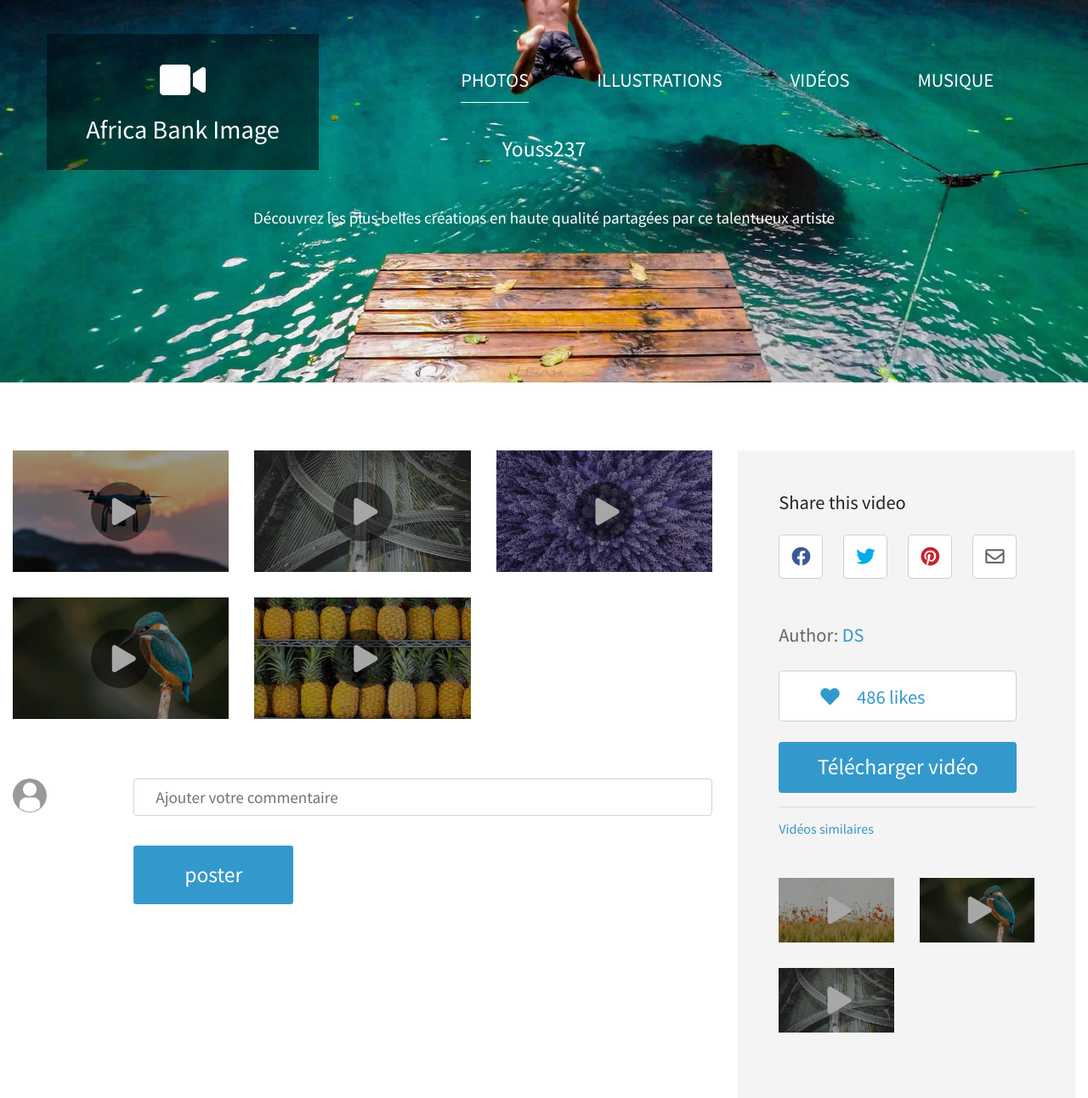
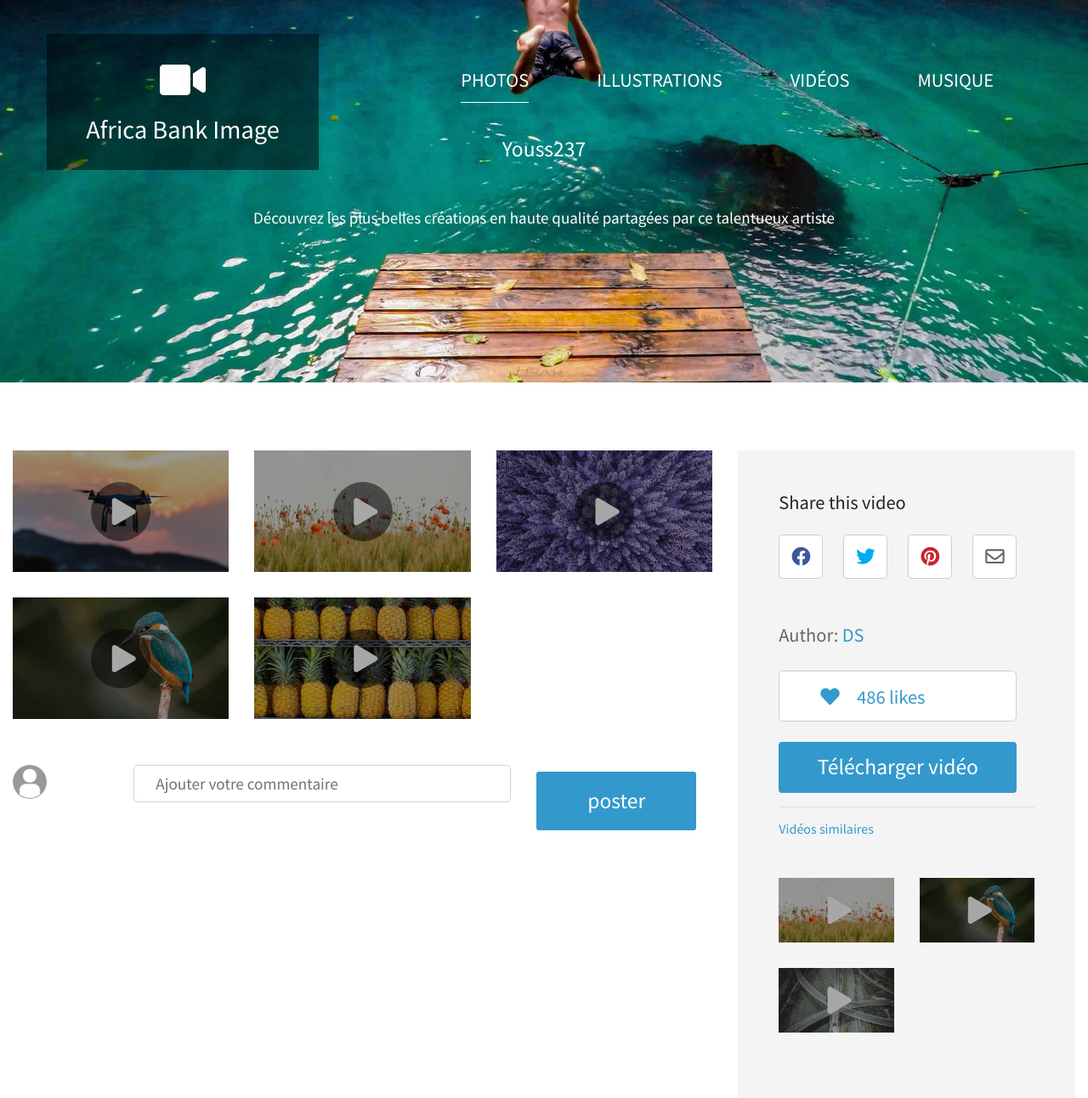
Before and after one commit to j2B237/Bank_Image_App, a Flask app: page /video-view in a window 1280 px wide. Shown: the top 1292 px of the page at 85% size. Run offline with Flask 2, Linux system fonts and the light colour scheme; some libraries are stand-ins or nearby versions.

Commit message:
remove row to card

```diff
--- a/Application/templates/main/video_page.html
+++ b/Application/templates/main/video_page.html
@@ -92,7 +92,7 @@ https://templatemo.com/tm-552-video-catalog
 
 								<div class="col-lg-4 col-md-6 col-sm-12 tm-catalog-item">
 		                            <div class="position-relative tm-thumbnail-container">
-		                                <img src="{{ url_for('static', filename='img/tn-02.jpg') }}" alt="Image" class="img-fluid tm-catalog-item-img">
+		                                <img src="{{ url_for('static', filename='img/tn-06.jpg') }}" alt="Image" class="img-fluid tm-catalog-item-img">
 		                                <a href="{{ url_for('main.video_page') }}" class="position-absolute tm-img-overlay">
 		                                    <i class="fas fa-play tm-overlay-icon"></i>
 		                                </a>
@@ -125,26 +125,23 @@ https://templatemo.com/tm-552-video-catalog
 		                                </a>
 		                            </div>
 		                        </div>
-
 							</div>
 
 							<div class="row pt-4 pb-5">
-								<div class="col-12">
-									<div class="row my-3">
 								<div class="col-lg-2">
 									<img src="{{ url_for('static', filename='img/user.png') }}" alt="" style="width: 40px; height: 40px; border-radius: 50%;">
 								</div>
 								<div class="col-lg-10">
 									<form action="" method="post">
-												<div class="form-group">
+										<div class="row">
+											<div class="col-8 form-group">
 												<input type="text" class="form-control" placeholder="Ajouter votre commentaire">
 											</div>
-												<div class="form-group my-2">
+											<div class="col-4 form-group my-2">
 												<input type="submit" class="btn btn-primary btn-sm" value="poster">
 											</div>
+										</div>
 									</form>
-										</div>
-									</div>
 								</div>
 							</div>
 						</div>
```
Lines whose indentation alone changed are shown as unchanged.
